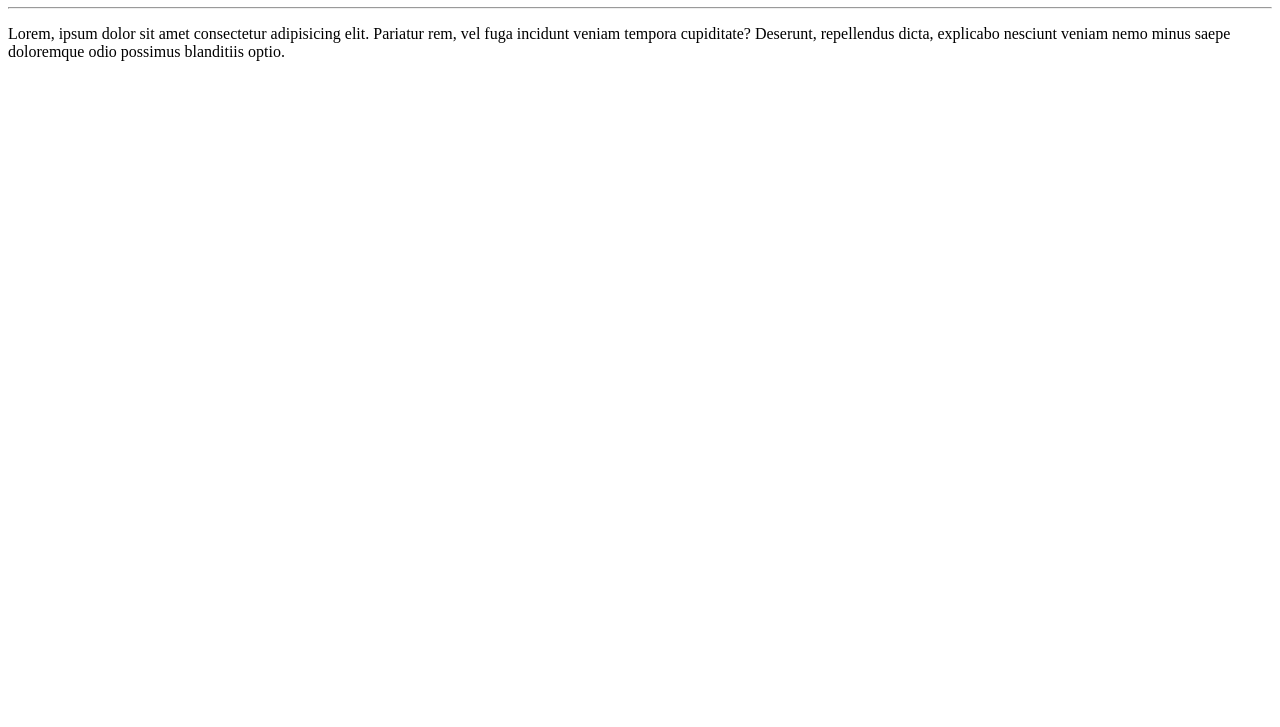
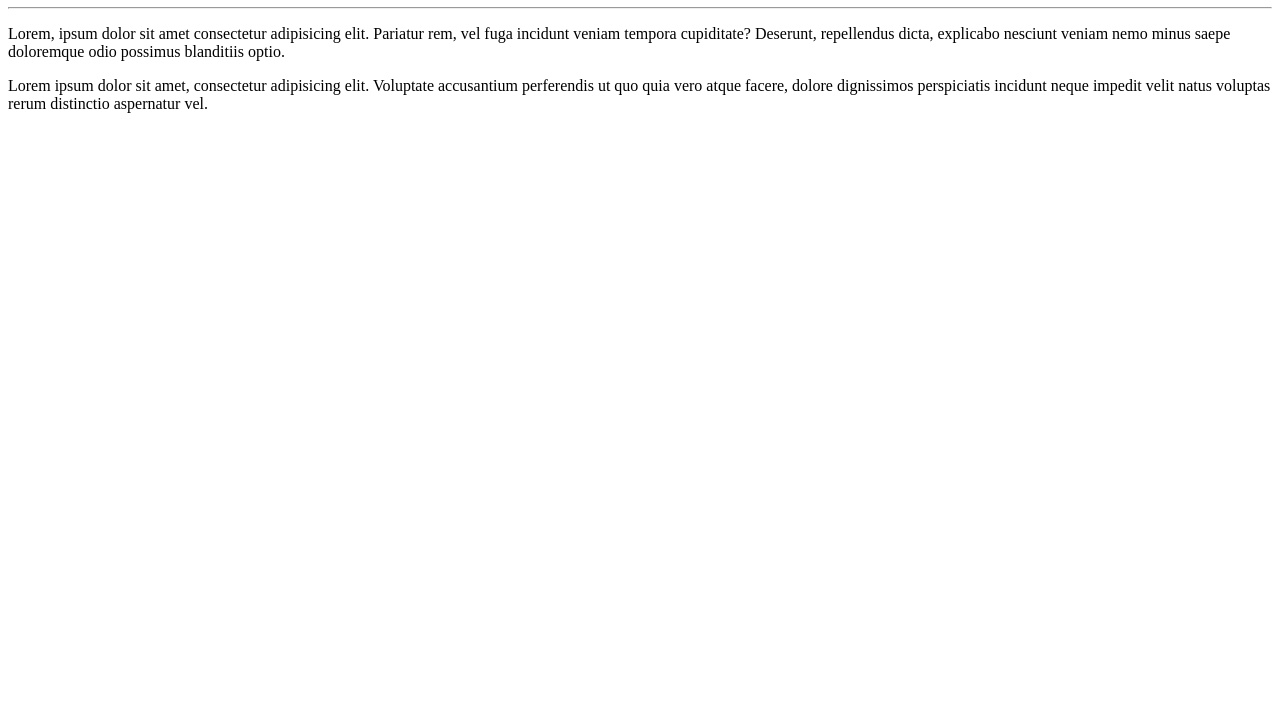
Before and after one commit to RBeatto/Ola-mundo, a plain HTML site: page site-exemplo/index.html in a window 1280 px wide. Shown: the part 73-800 px from the top of the page. Drawn offline with Linux system fonts and the light colour scheme.

Commit message:
adicionei outro paragrafo

```diff
--- a/site-exemplo/index.html
+++ b/site-exemplo/index.html
@@ -12,5 +12,6 @@
     <p>Lorem, ipsum dolor sit amet consectetur adipisicing elit. Pariatur rem, vel fuga incidunt veniam tempora cupiditate? Deserunt, repellendus dicta, explicabo nesciunt veniam nemo minus saepe doloremque odio possimus blanditiis optio.
 
     </p>
+    <p>Lorem ipsum dolor sit amet, consectetur adipisicing elit. Voluptate accusantium perferendis ut quo quia vero atque facere, dolore dignissimos perspiciatis incidunt neque impedit velit natus voluptas rerum distinctio aspernatur vel.</p>
 </body>
 </html>
```
